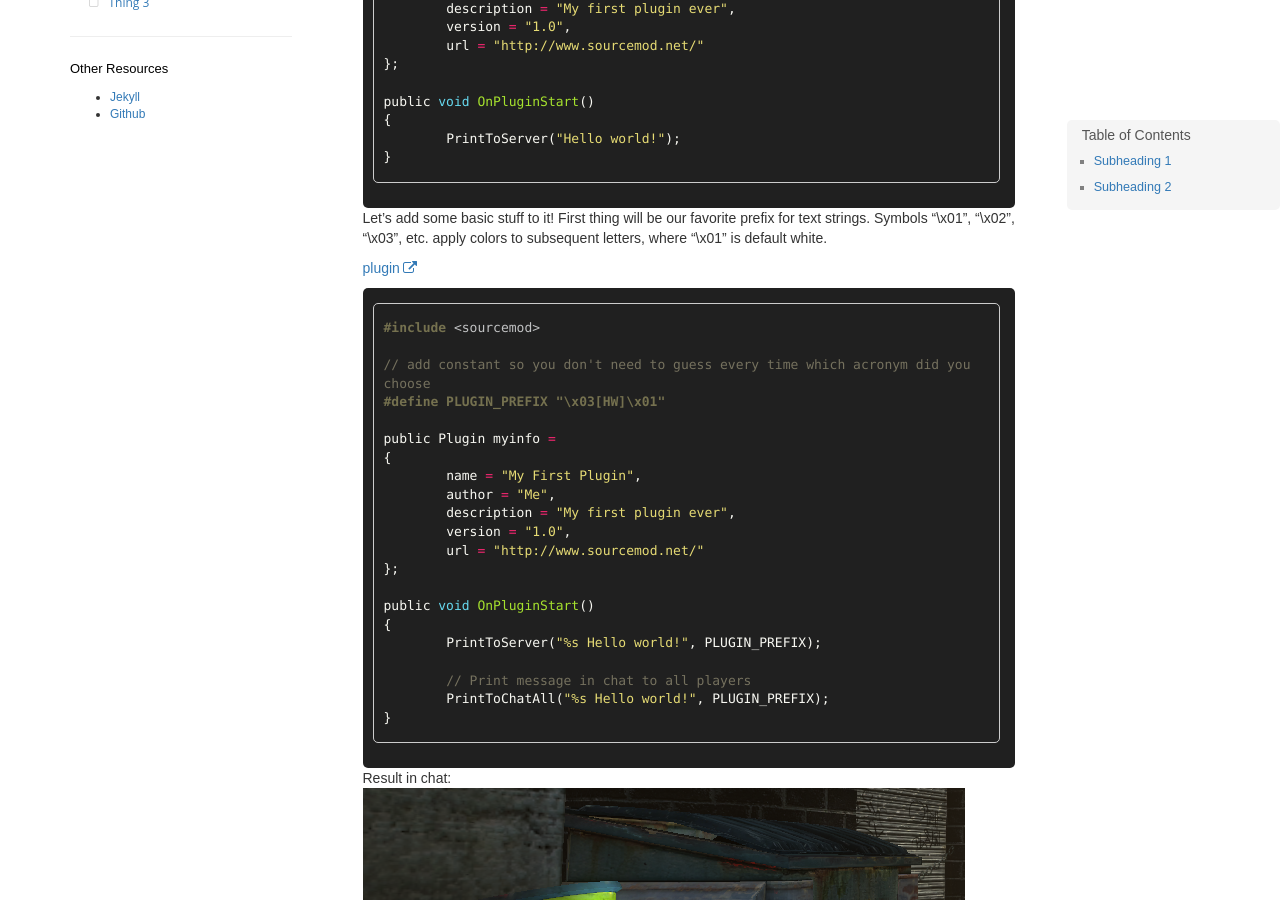
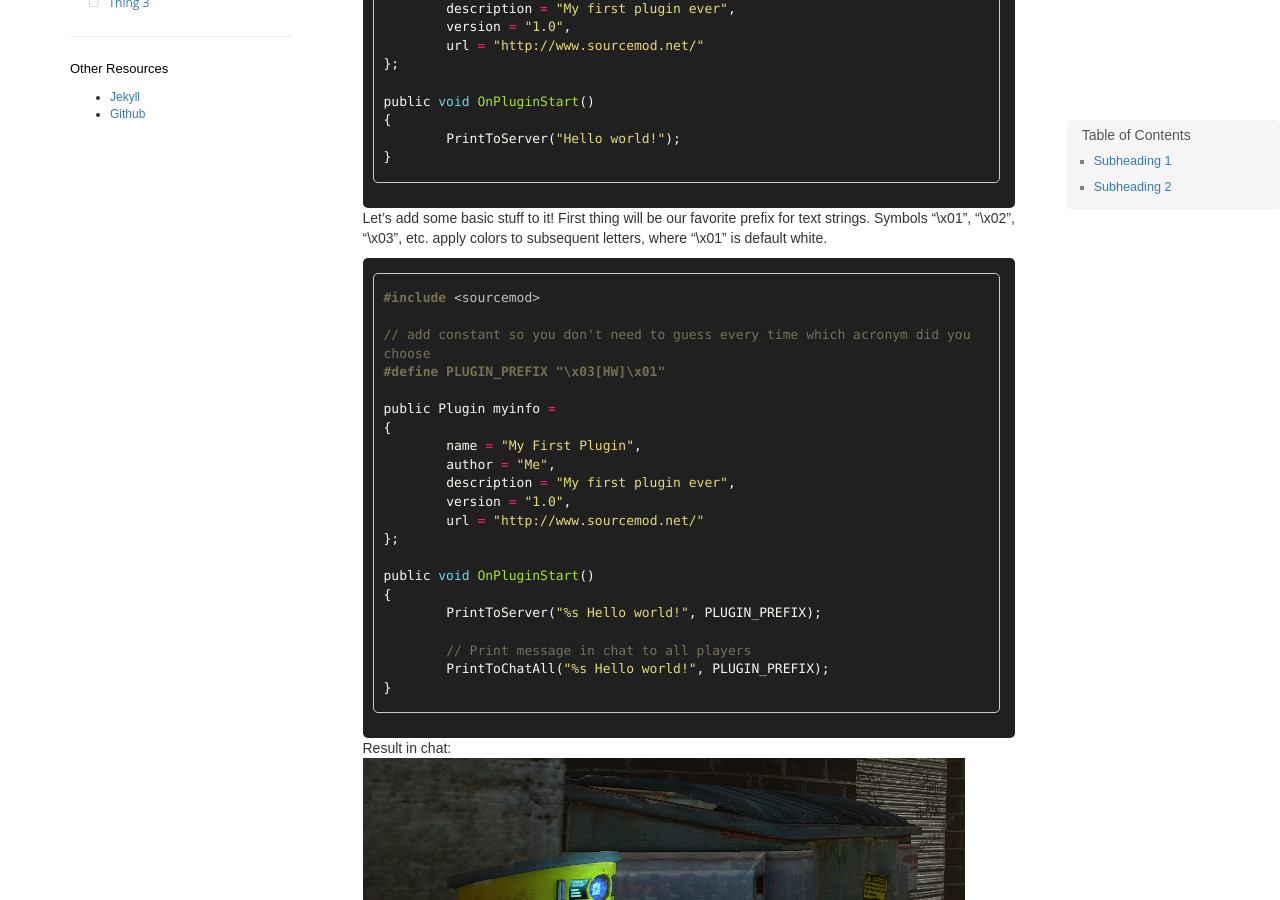
Before and after one commit to DiretideCandy/Blade-Symphony-Plugin-Examples, a Jekyll site: the page built from docs/_docs/index.md, in a window 1280 px wide and 900 px high, scrolled down 590 px. Built offline with Jekyll 4.4.1, drawn with Linux system fonts in a browser that asks for light colours.

Commit message:
Update index.md

````diff
--- a/docs/_docs/index.md
+++ b/docs/_docs/index.md
@@ -37,8 +37,6 @@ public void OnPluginStart()
 
 Let's add some basic stuff to it!
 First thing will be our favorite prefix for text strings. Symbols "\x01", "\x02", "\x03", etc. apply colors to subsequent letters, where "\x01" is default white.
-
-<a href="https://github.com/DiretideCandy/Blade-Symphony-Plugin-Examples/blob/master/addons/sourcemod/scripting/examples/hello_world_modified.sp">plugin</a>
 ```c
 #include <sourcemod>
 
````
